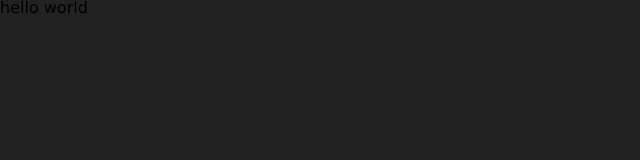
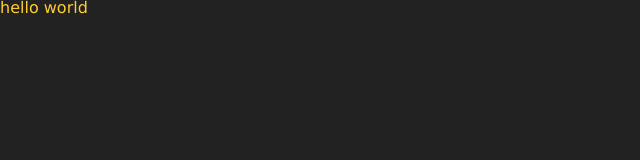
Before and after one commit to tx321-4/vue-music, a Vue app: page / in a window 1280 px wide. Shown: the top 160 px of the page, without its empty margins (0-640 px from the left). Built offline with nearby package versions, Linux system fonts and the light colour scheme.

Commit message:
vue 项目初始化

```diff
--- a/src/App.vue
+++ b/src/App.vue
@@ -4,12 +4,14 @@
   </div>
 </template>
 
-<script>
+<script type="text/ecmascript-6">
 export default {
   name: 'App'
 };
 </script>
 
-<style>
-
+<style scoped lang="stylus" rel="stylesheet/stylus">
+  @import "common/stylus/variable.styl";
+    #app
+      color: $color-theme
 </style>
```
